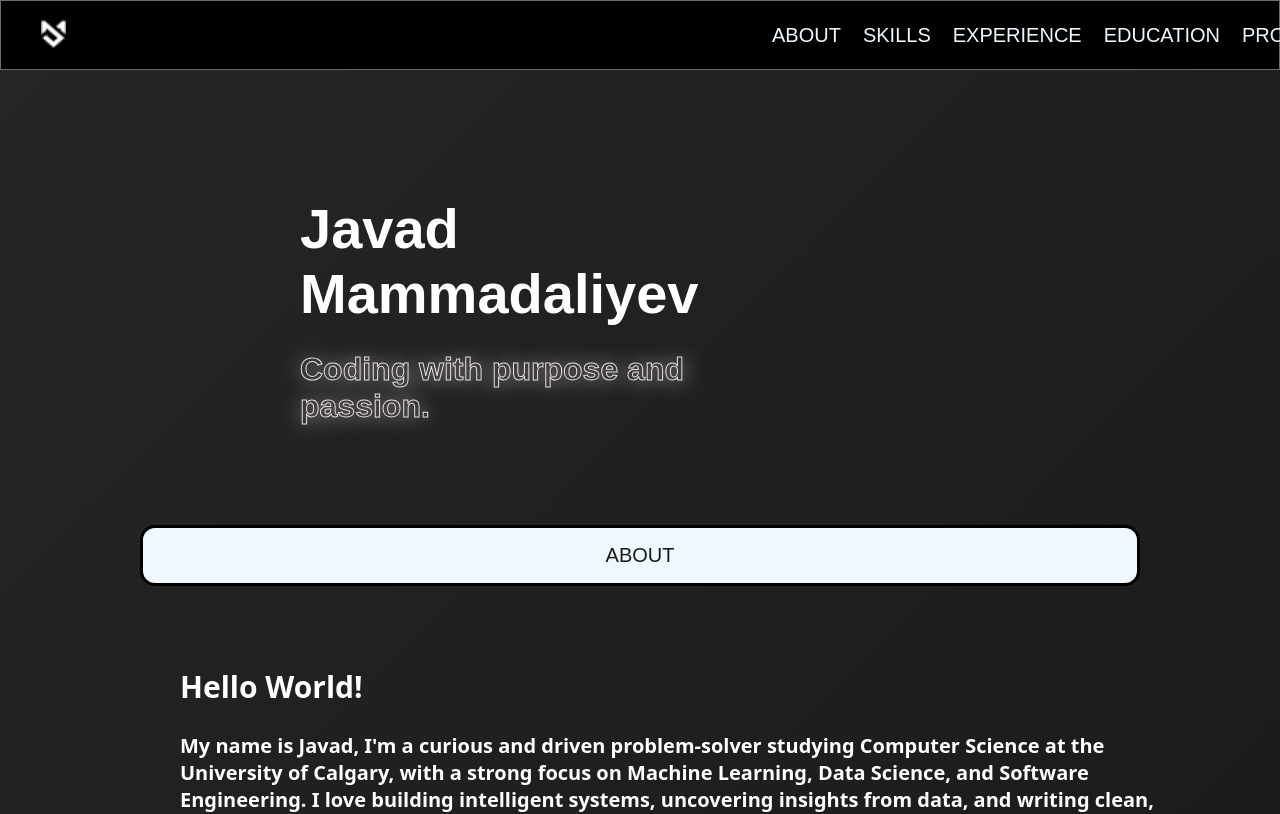
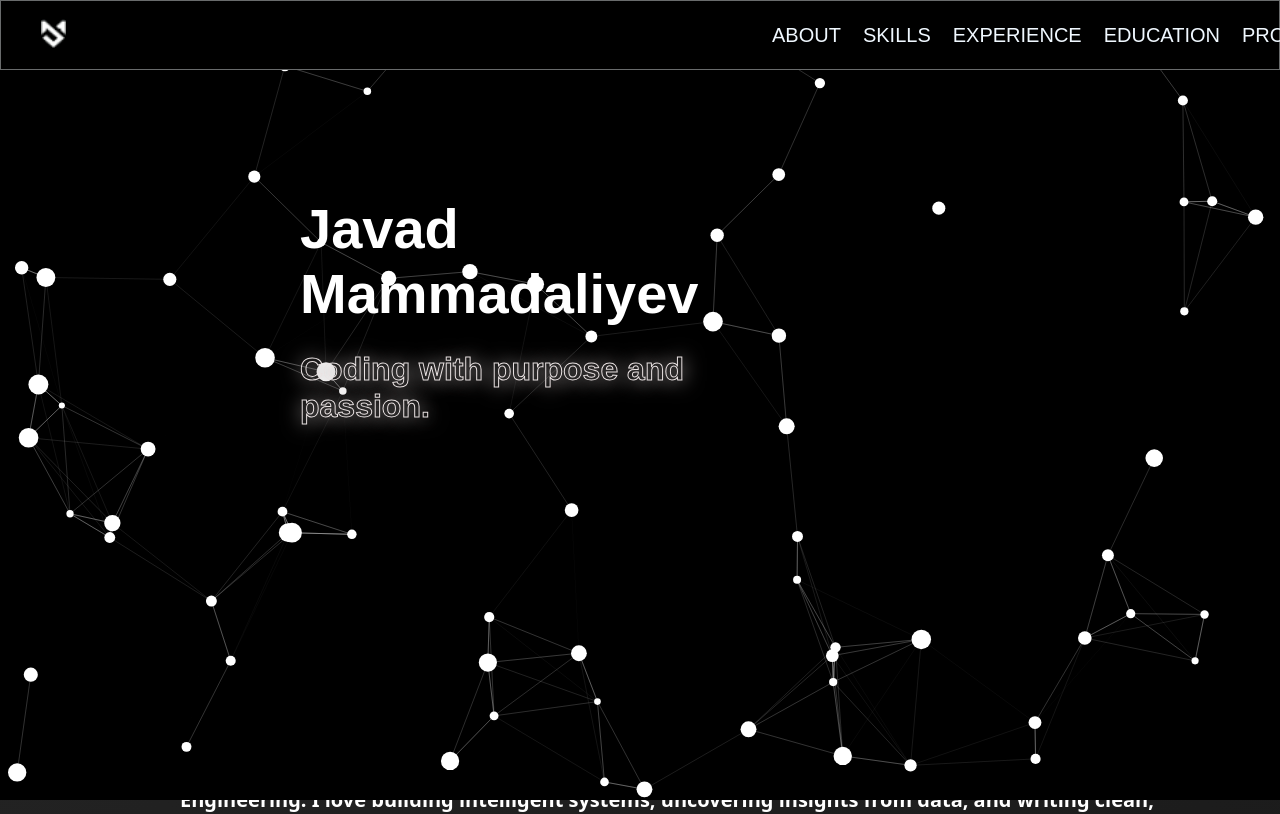
Before and after one commit to EventFulOgee4/eventfulogee4.github.io, a React (Vite) app: page / in a window 1280 px wide. Shown: the top 814 px of the page. Built offline with nearby package versions, Linux system fonts and the light colour scheme; a web font is replaced by a local one.

Commit message:
initialized the particles

```diff
--- a/src/App.jsx
+++ b/src/App.jsx
@@ -8,6 +8,7 @@ import Projects from "./components/Projects"
 import Contact from "./components/Contact"
 import Footer from "./components/Footer"
 import React from "react"
+import ParticlesComponent from "./components/particles"
 
 export default function App () {
 
@@ -85,6 +86,7 @@ export default function App () {
 
   return (
     <>
+      <ParticlesComponent id = "particles" />
       <Header
       scrollToIntro={scrollToIntro}
       scrollToAbout={scrollToAbout}
```
